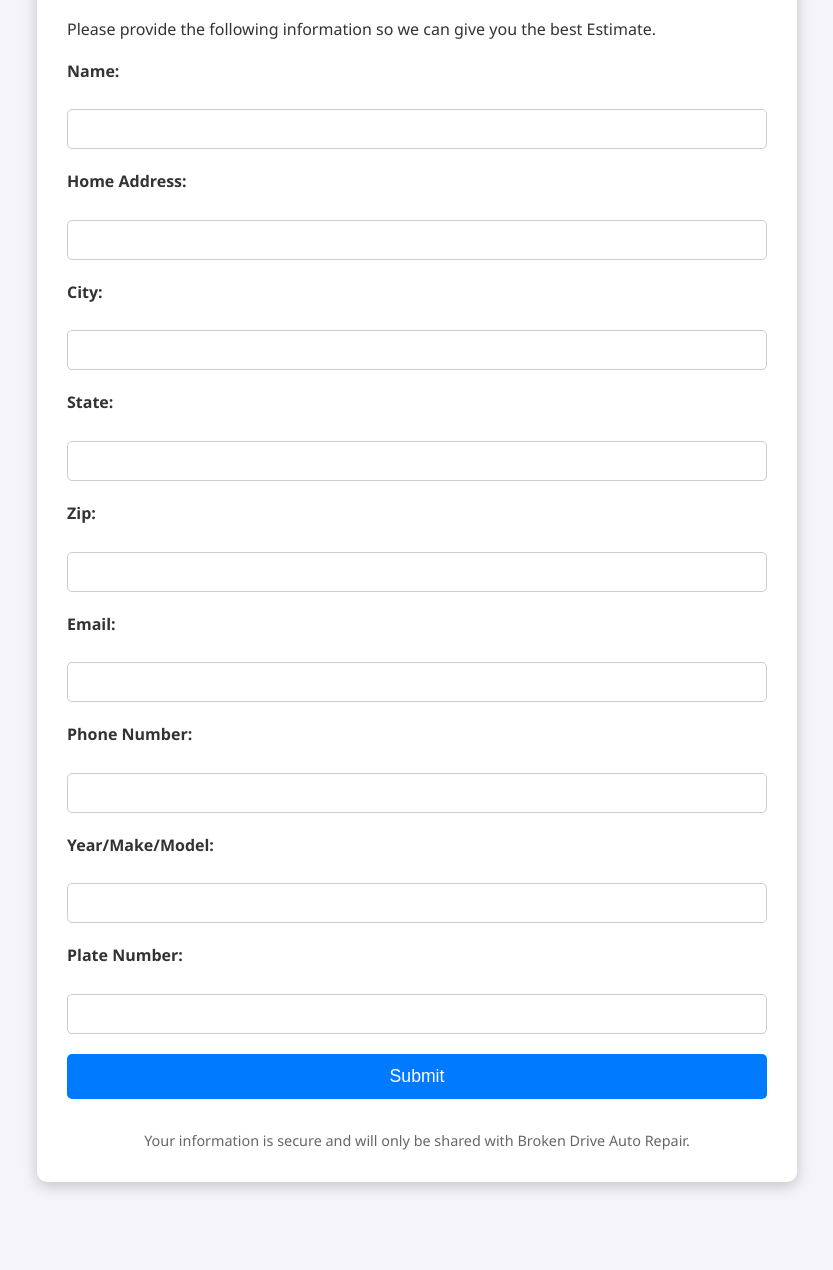
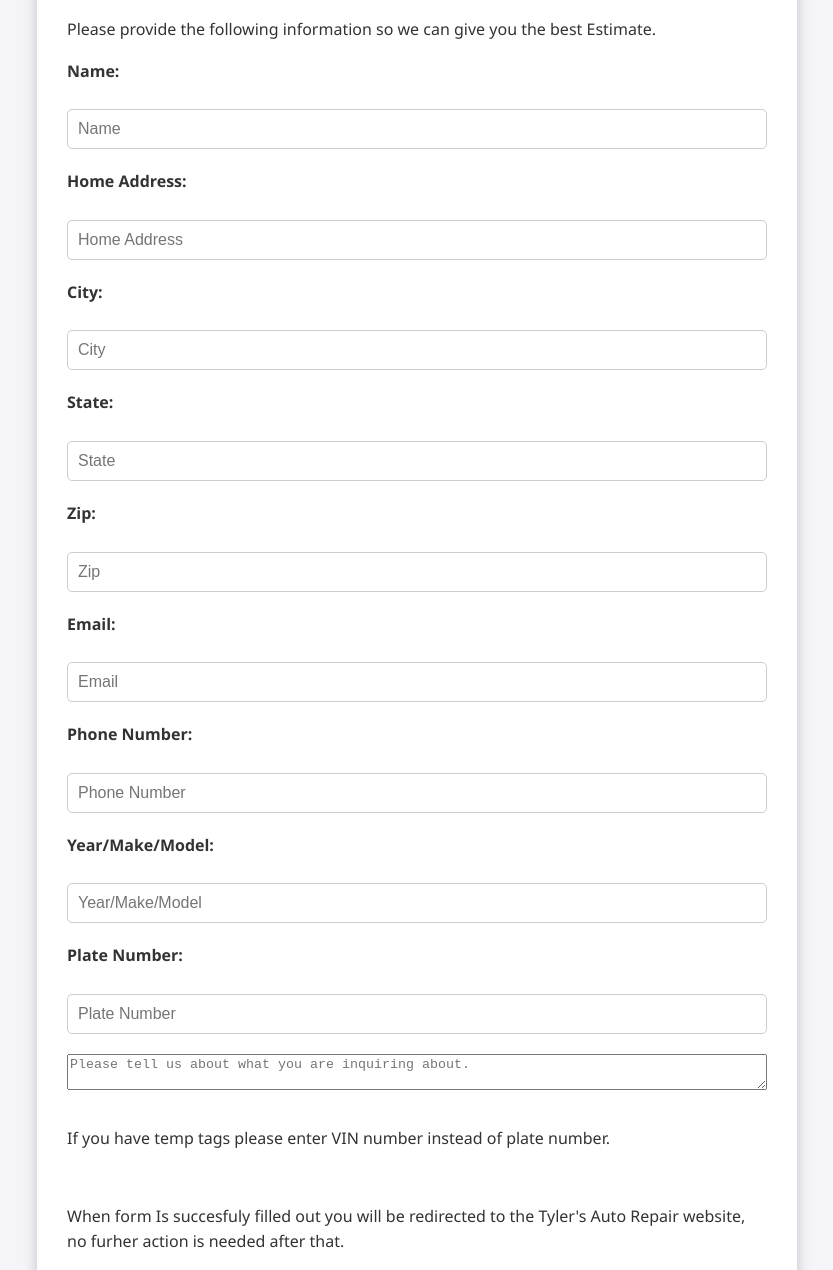
Before and after one commit to BoomyCoder/Broken-drive-auto, a plain HTML site: page index.html in a window 1280 px wide. Shown: the part 510-1780 px from the top of the page, without its empty margins (223-1056 px from the left). Before the commit the page ends 1742 px from the top, so only its background shows below. Drawn offline with Linux system fonts and the light colour scheme.

Commit message:
Update index.html

```diff
--- a/index.html
+++ b/index.html
@@ -27,31 +27,37 @@ Visit us today and experience top-notch service with a personal touch. At Broken
         <form action="https://formsubmit.co/Brokendrive29@gmail.com" method="POST">
 
             <label for="name" required>Name:</label>
-            <input type="name" id="name">
+            <input type="name" id="name" placeholder="Name">
 
             <label for="home address">Home Address:</label>
-            <input type="address" id="home address" name="home address" required>
+            <input type="address" placeholder="Home Address" id="home address" name="home address" required>
 
             <label for="city">City:</label>
-            <input type="city" id="ciyu" name="city" required>
+            <input type="city" id="city" placeholder="City" name="city" required>
 
           <label for="state">State:</label>
-            <input type="state" id="sate" name="sate" required>
+            <input type="state" id="sate" placeholder="State" name="sate" required>
 
           <label for="zip">Zip:</label>
-            <input type="zip" id="zip" name="zip" required>
+            <input type="zip" id="zip" placeholder="Zip" name="zip" required>
 
             <label for="email">Email:</label>
-            <input type="email" id="email" name="email" required>
+            <input type="email" id="email" placeholder="Email" name="email" required>
 
             <label for="phone">Phone Number:</label>
-            <input type="tel" id="phone" name="phone" pattern="[0-9]{10}" required>
+            <input type="tel" id="phone" name="phone" placeholder="Phone Number" pattern="[0-9]{10}" required>
 
           <label for="year">Year/Make/Model:</label>
-            <input type="year" id="year" name="year" required>
+            <input type="year" id="year" placeholder="Year/Make/Model" name="year" required>
 
           <label for="plate number">Plate Number:</label>
-            <input type="plate number" id="plate number" name="plate number" required>
+            <input type="plate number" placeholder="Plate Number" id="plate number" name="plate number" required>
+
+              <textarea name="textarea" type="text" placeholder="Please tell us about what you are inquiring about."></textarea>
+        <p>If you have temp tags please enter VIN number instead of plate number.</p>
+        <p>When form Is succesfuly filled out you will be redirected to the Tyler's Auto Repair website,
+            no furher action is needed after that.
+        </p>
 
 
 
```
